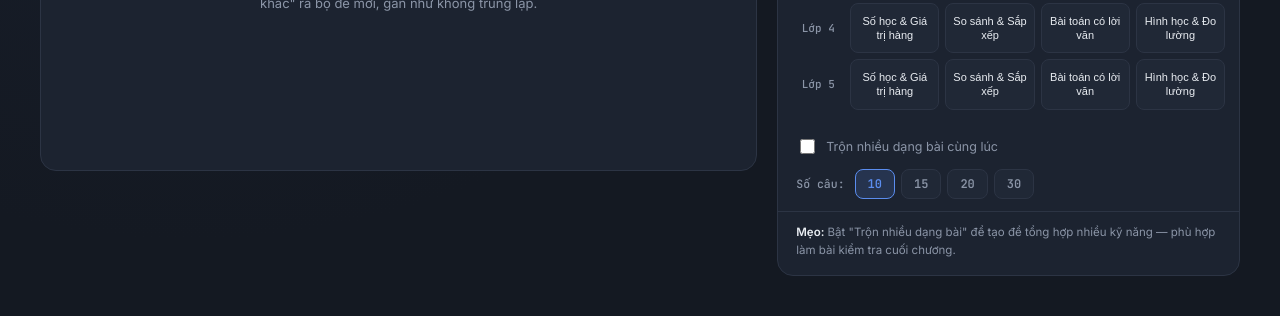
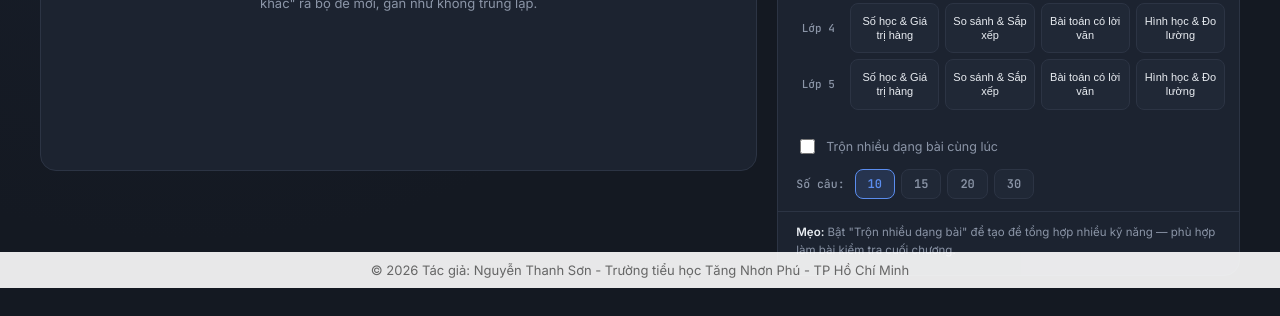
Before and after one commit to maychunet/toan1-5, a plain HTML site: page index.html in a window 1280 px wide. Shown: the part 512-828 px from the top of the page. Drawn offline with Linux system fonts and the light colour scheme.

Commit message:
Update index.html

```diff
--- a/index.html
+++ b/index.html
@@ -1179,5 +1179,22 @@ exportWordBtn.addEventListener('click', ()=>{
   flashBtn(exportWordBtn, '✓ Đã tải!');
 });
 </script>
+  <footer>
+    © 2026 Tác giả: Nguyễn Thanh Sơn - Trường tiểu học Tăng Nhơn Phú - TP Hồ Chí Minh
+</footer>
+
+<style>
+    footer {
+        position: fixed;
+        bottom: 0;
+        left: 0;
+        width: 100%;
+        text-align: center;
+        padding: 10px;
+        background: rgba(255,255,255,0.9);
+        color: #666;
+        font-size: 13px;
+    }
+</style>
 </body>
 </html>
```
